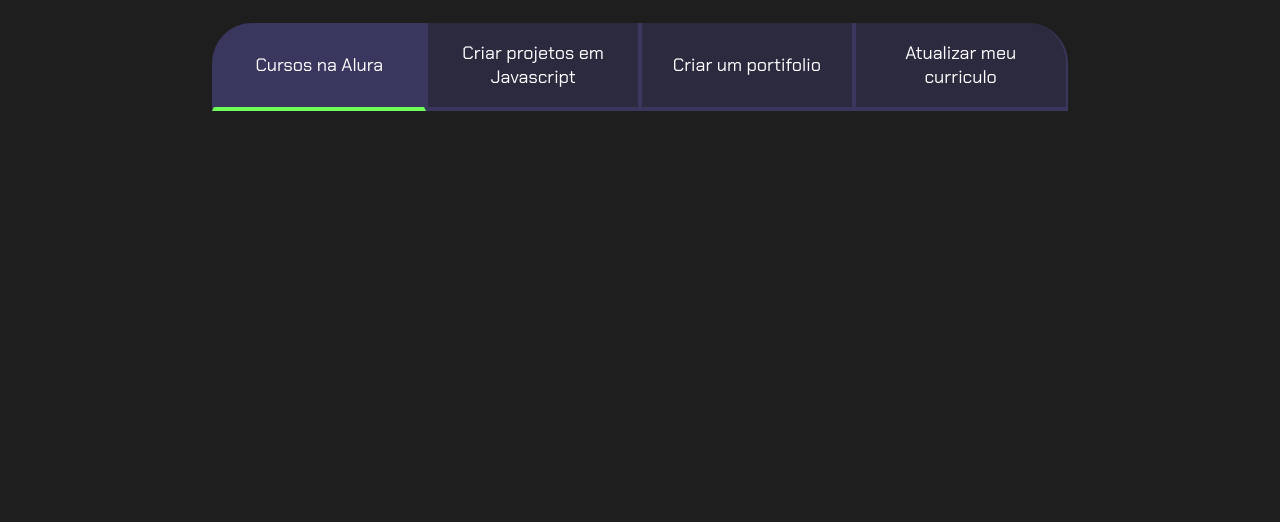
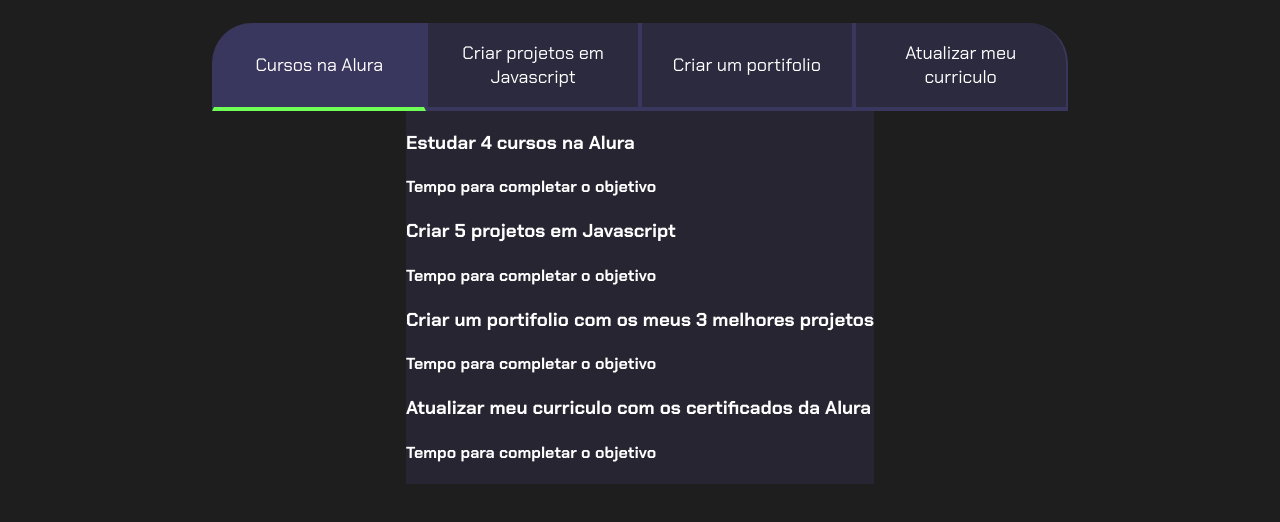
Before and after one commit to MateusDenian/Javascript, a plain HTML site: page Javascript - Projetos de vida MateusDf/index.html in a window 1280 px wide. Shown: the part 80-602 px from the top of the page. Drawn offline with Linux system fonts and the light colour scheme.

Commit message:
crias div de conteudos

```diff
--- a/Javascript - Projetos de vida MateusDf/index.html
+++ b/Javascript - Projetos de vida MateusDf/index.html
@@ -1,13 +1,11 @@
 <!DOCTYPE html>
 <html lang="pt-br">
-
 <head>
     <meta charset="UTF-8">
     <meta name="viewport" content="width=device-width, initial-scale=1.0">
     <title>Meus objetivos do ano</title>
     <link rel="stylesheet" href="style.css">
 </head>
-
 <body>
     <section class="conteudo-principal">
         <h2 class="titulo-principal">Meus Objetivos do ano<span>_</span></h2>
@@ -17,6 +15,24 @@
             <button class="botao">Criar um portifolio</button>
             <button class="botao">Atualizar meu curriculo</button>
         </div>
+        <div class="abas-textos">
+            <div class="aba-conteudo">
+                <h3 class="aba-conteudo-titulo-principal">Estudar 4 cursos na Alura</h3>
+                <h4 class="aba-conteudo-titulo-secundario">Tempo para completar o objetivo</h4>
+            </div>
+            <div class="abas-conteudo">
+                <h3 class="aba-conteudo-titulo-principal">Criar 5 projetos em Javascript</h3>
+                <h4 class="aba-conteudo-titulo-secundario">Tempo para completar o objetivo</h4>
+            </div>
+            <div class="abas-conteudo">
+                <h3 class="aba-conteudo-titulo-principal">Criar um portifolio com os meus 3 melhores projetos</h3>
+                <h4 class="aba-conteudo-titulo-secundario">Tempo para completar o objetivo</h4>
+            </div>
+            <div class="abas-conteudo">
+                <h3 class="aba-conteudo-titulo-principal">Atualizar meu curriculo com os certificados da Alura</h3>
+                <h4 class="aba-conteudo-titulo-secundario">Tempo para completar o objetivo</h4>
+            </div>
+        </div>
     </section>
     <script src="main.js"></script>
 </body>
--- a/Javascript - Projetos de vida MateusDf/style.css
+++ b/Javascript - Projetos de vida MateusDf/style.css
@@ -65,6 +65,11 @@ body{
     background-color: var(--botao-ativo);
     border-bottom: 4px solid var(--verde);
 }
+
+.abas-textos{
+    background-color: var(--texto-fundo);
+}
+
 @media screen and (min-width: 768px) {
     .botoes{
         display: flex;
```
